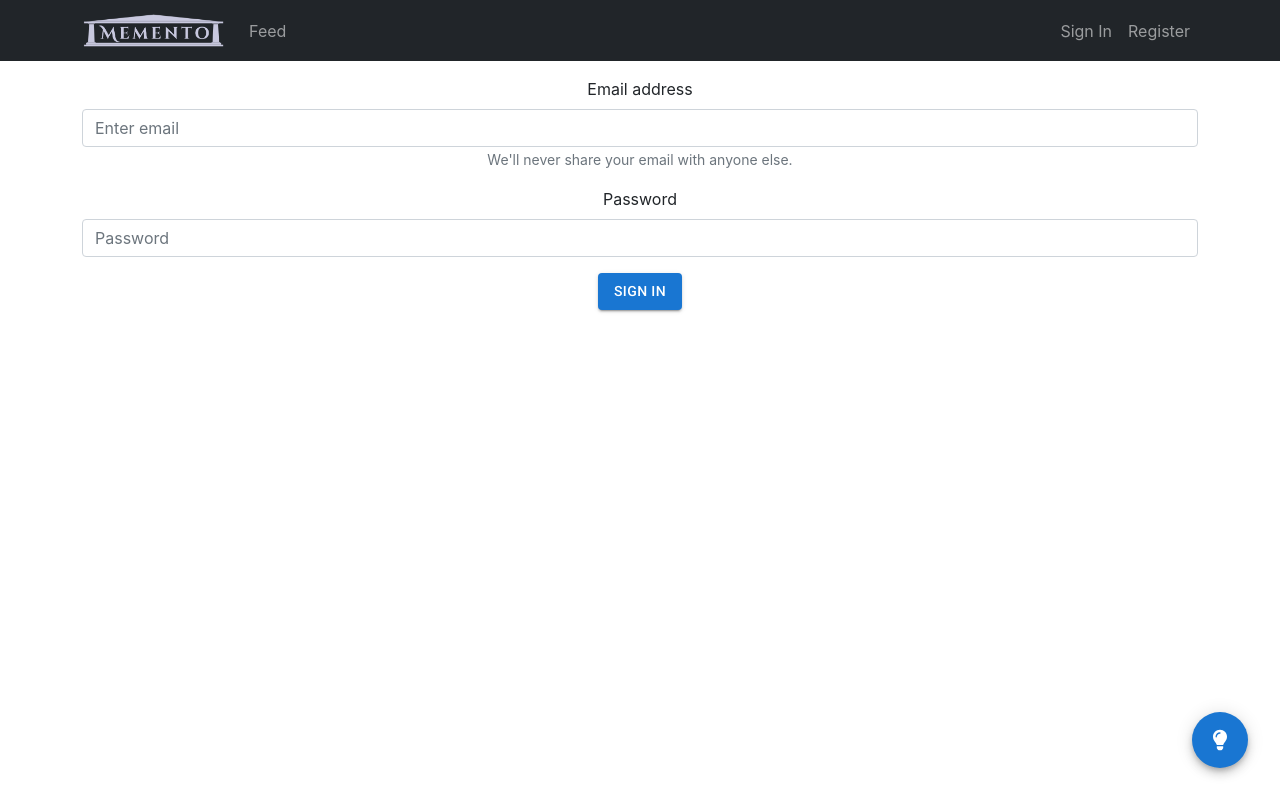
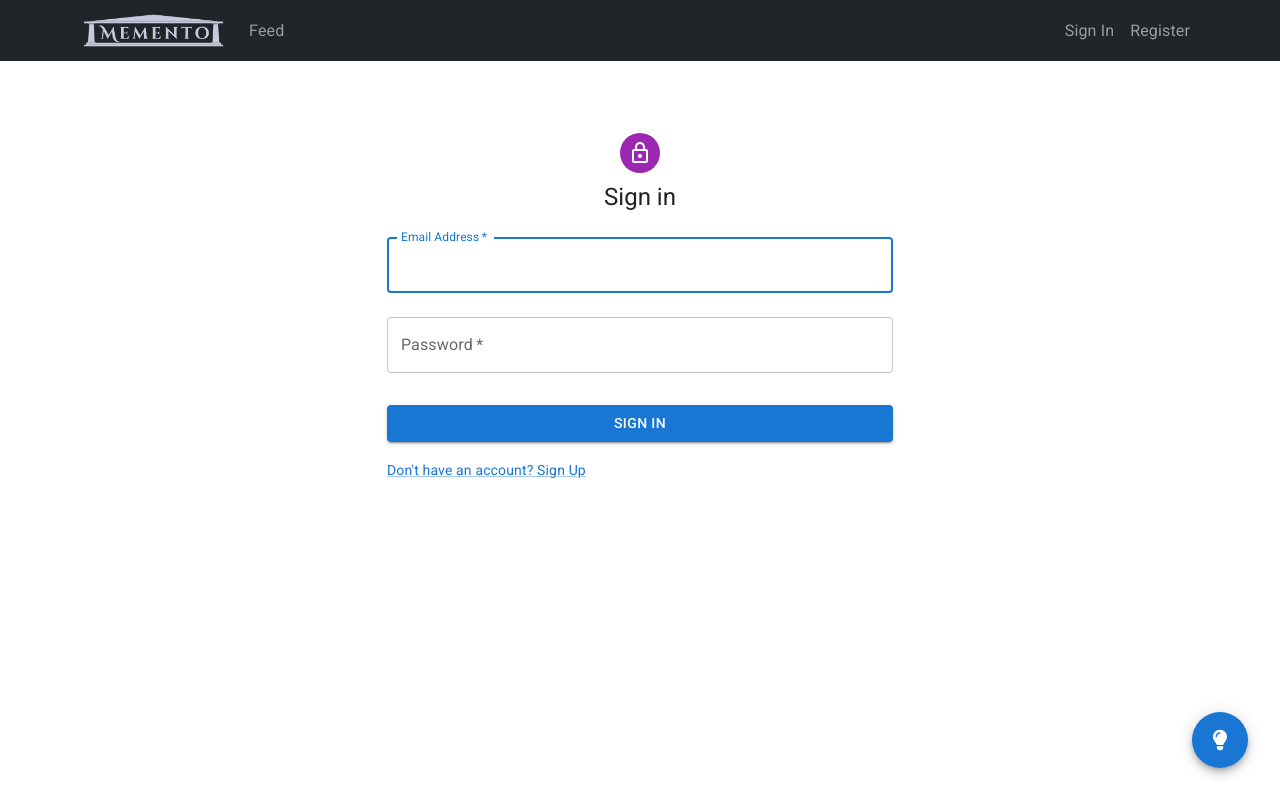
Before and after one commit to ChrisGallo17/memento, a React (Create React App) app: page /login in a window 1280 px wide. Built offline with nearby package versions, Linux system fonts and the light colour scheme; no server answers; the HTML template or start-up script is replaced by a standard one.

Commit message:
Updated sign in ui

```diff
--- a/src/components/LoginFields.js
+++ b/src/components/LoginFields.js
@@ -1,9 +1,12 @@
-import { Button } from "@mui/material"
+import { Button, Box, Avatar, Typography, TextField, Grid, Link, CssBaseline } from "@mui/material"
+import { LockOutlined } from "@mui/icons-material";
 import { Form, Container } from "react-bootstrap"
 import { useNavigate } from "react-router-dom";
+import { createTheme, ThemeProvider } from "@mui/material";
 
 export default function LoginFields ({ login, setEmail, setPassword, user }) {
   let navigate = useNavigate();
+  const theme = createTheme();
 
   const onSubmit = (event) => {
     event.preventDefault();
@@ -12,42 +15,70 @@
   };
 
   return (
-    <Container className='mt-3'>
-      <Form onSubmit={onSubmit}>
-        <Form.Group className="mb-3" controlId="formBasicEmail">
-          <Form.Label>Email address</Form.Label>
-          <Form.Control
-            type="email"
-            placeholder="Enter email"
+    <ThemeProvider theme={theme}>
+      <Container component="main" maxWidth="xs">
+        <CssBaseline />
+        <Box
+          sx={{
+            marginTop: 8,
+            display: 'flex',
+            flexDirection: 'column',
+            alignItems: 'center',
+          }}
+        >
+          <Avatar sx={{ m: 1, bgcolor: 'secondary.main' }}>
+            <LockOutlined />
+          </Avatar>
+          <Typography component="h1" variant="h5">
+            Sign in
+          </Typography>
+          <Box component="form" onSubmit={onSubmit} noValidate sx={{ mt: 1 }}>
+            <TextField
+              margin="normal"
+              required
+              fullWidth
+              id="email"
+              label="Email Address"
+              name="email"
+              autoComplete="email"
               onChange={(event) => { setEmail(event.target.value) }}
+              autoFocus
             />
-          <Form.Text className="text-muted">
-            We'll never share your email with anyone else.
-          </Form.Text>
-        </Form.Group>
-
-        <Form.Group className="mb-3" controlId="formBasicPassword">
-          <Form.Label>Password</Form.Label>
-          <Form.Control
+            <TextField
+              margin="normal"
+              required
+              fullWidth
+              name="password"
+              label="Password"
               type="password"
-            placeholder="Password"
+              id="password"
+              autoComplete="current-password"
               onChange={(event) => { setPassword(event.target.value) }}
             />
-        </Form.Group>
-        <Button variant="contained" type="submit">
-          Sign in
+            <Button
+              type="submit"
+              fullWidth
+              variant="contained"
+              sx={{ mt: 3, mb: 2 }}
+            >
+              Sign In
             </Button>
-      </Form>
-
-
-      {/* <TextField
-        id="liPassword"
-        type="password"
-        className="m-2"
-        onChange={(event) => { setPassword(event.target.value) }}
-        label="Password"
-      /> */}
+            <Grid container>
+              {/* <Grid item xs justifyContent="flex-start">
+                <Link href="#" variant="body2">
+                  Forgot password?
+                </Link>
+              </Grid> */}
+              <Grid item>
+                <Link href="../register" variant="body2">
+                  {"Don't have an account? Sign Up"}
+                </Link>
+              </Grid>
+            </Grid>
+          </Box>
+        </Box>
+      </Container>
       <h4>{user?.email}</h4>
-    </Container>
+    </ThemeProvider>
   )
 }
```
Lines whose indentation alone changed are shown as unchanged.
